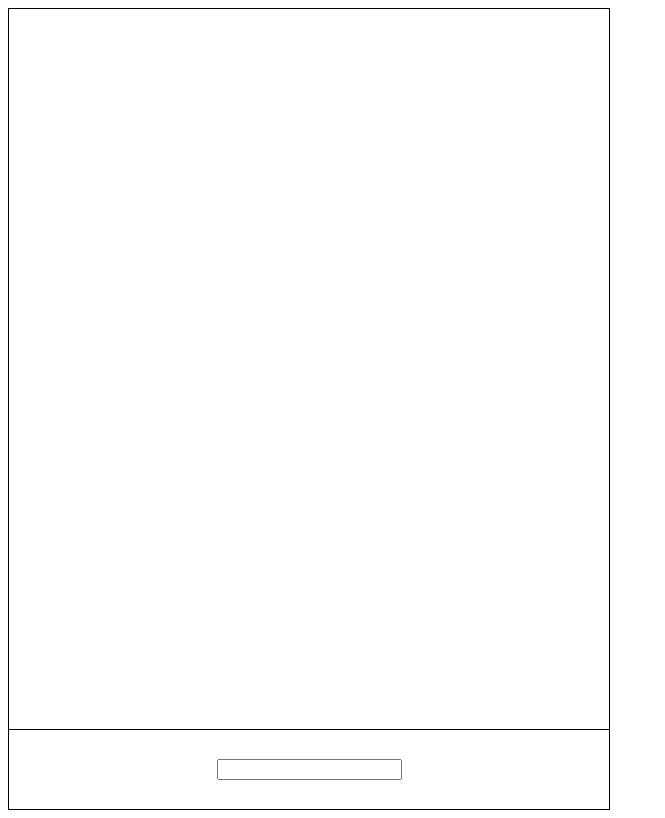
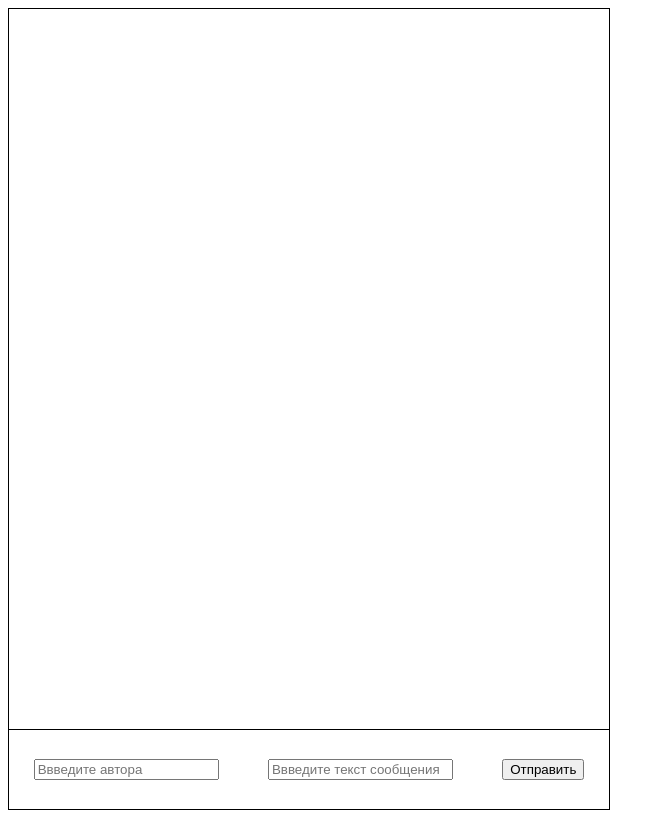
Before and after one commit to JenyaPogorelov/react-lessons, a React (Create React App) app: page / in a window 1280 px wide. Shown: the whole page, without its empty margins (0-665 px from the left). Built offline with nearby package versions, Linux system fonts and the light colour scheme.

Commit message:
Пока так )

```diff
--- a/src/App.js
+++ b/src/App.js
@@ -1,50 +1,59 @@
-import React, {useState, useEffect } from "react";
+import React, {useState} from "react";
 import './App.css';
-import InputComponent from "./inputComponent";
+import InputComponent from "./InputComponent";
+import ButtonComponent from "./ButtonComponent";
+import MessageListComponent from "./MessageListComponent";
+import InputAuthorComponent from "./InputAuthorComponent";
 
 function App() {
 
     const [inputMessage, setInputMessage] = useState('');
     const [messagesArray, setMessagesArray] = useState([]);
+    const [author, setAuthor] = useState('');
 
     // console.log(messagesArray);
 
     const onSendMessage = () => {
-      setMessagesArray(prev => [...prev, inputMessage])
-      setInputMessage('')
+        console.log(messagesArray)
+        if (inputMessage) {
+            setMessagesArray(prev => [...prev, {textMessage: inputMessage, author: author}])
+            setTimeout(function() {
+                setMessagesArray(prev => [...prev, {textMessage: inputMessage, author: 'робот'}])
+            }, 1500);
+
+            setInputMessage('')
+        }   else {
+            console.log('Введите сообщение');
+        }
+
     }
 
     return <div className='mainWrapper'>
         <div className='messageList'>
             {
                 messagesArray.map((message, index) => (
-                    <div key={index}>{message}</div>
+                    // <div key={index}>{index}</div>
+                <MessageListComponent
+                    key={index}
+                    message={message}
+                />
                 ))
             }
         </div>
 
         <div className="inputWrapper">
-            {/*<input*/}
-            {/*    type="text"*/}
-            {/*    className='input'*/}
-            {/*    value={inputMessage}*/}
-            {/*    onChange={event => setInputMessage(event.target.value)}*/}
-            {/*    onKeyDown={({key}) => {*/}
-            {/*        if (key === 'Enter') {*/}
-            {/*            onSendMessage()*/}
-            {/*        }*/}
-            {/*    }}*/}
-            {/*/>*/}
-
-            {/*<button */}
-            {/*    onClick={ onSendMessage }*/}
-            {/*>*/}
-            {/*    Отправить*/}
-            {/*</button>*/}
+            <InputAuthorComponent
+                value={author}
+                onChange={setAuthor}
+                onKeyDown={onSendMessage}
+            />
             <InputComponent
                 value={inputMessage}
                 onChange={setInputMessage}
                 onKeyDown={onSendMessage}
+            />
+            <ButtonComponent
+                onClick={onSendMessage}
             />
         </div>
 
--- /dev/null
+++ b/src/ButtonComponent.js
@@ -0,0 +1,9 @@
+const ButtonComponent = (props) => {
+    return (
+        <button
+            onClick={() => {props.onClick()}}
+        >Отправить</button>
+    )
+}
+
+export default ButtonComponent;
--- /dev/null
+++ b/src/InputAuthorComponent.js
@@ -0,0 +1,13 @@
+const InputAuthorComponent = (props) => {
+    return (
+        <input
+            placeholder='Ввведите автора'
+            className='author'
+            value={props.value}
+            onChange={event => props.onChange(event.target.value)}
+            onKeyDown={({key}) => {if (key === 'Enter') {props.onKeyDown()}}}
+        />
+    )
+}
+
+export default InputAuthorComponent;
--- a/src/inputComponent.js
+++ b/src/InputComponent.js
@@ -1,13 +1,11 @@
 const InputComponent = (props) => {
     return (
         <input
+            placeholder='Ввведите текст сообщения'
+            className='input'
             value={props.value}
             onChange={event => props.onChange(event.target.value)}
-            onKeyDown={({key}) => {
-                if (key === 'Enter') {
-                    props.onKeyDown()
-                }
-            }}
+            onKeyDown={({key}) => {if (key === 'Enter') {props.onKeyDown()}}}
         />
     )
 }
--- /dev/null
+++ b/src/MessageListComponent.js
@@ -0,0 +1,11 @@
+const MessageListComponent = (props) => {
+    return (
+        <div>
+            <div>{props.message.author}</div>
+            <div>{props.message.textMessage}</div>
+        </div>
+
+    )
+}
+
+export default MessageListComponent;
```
